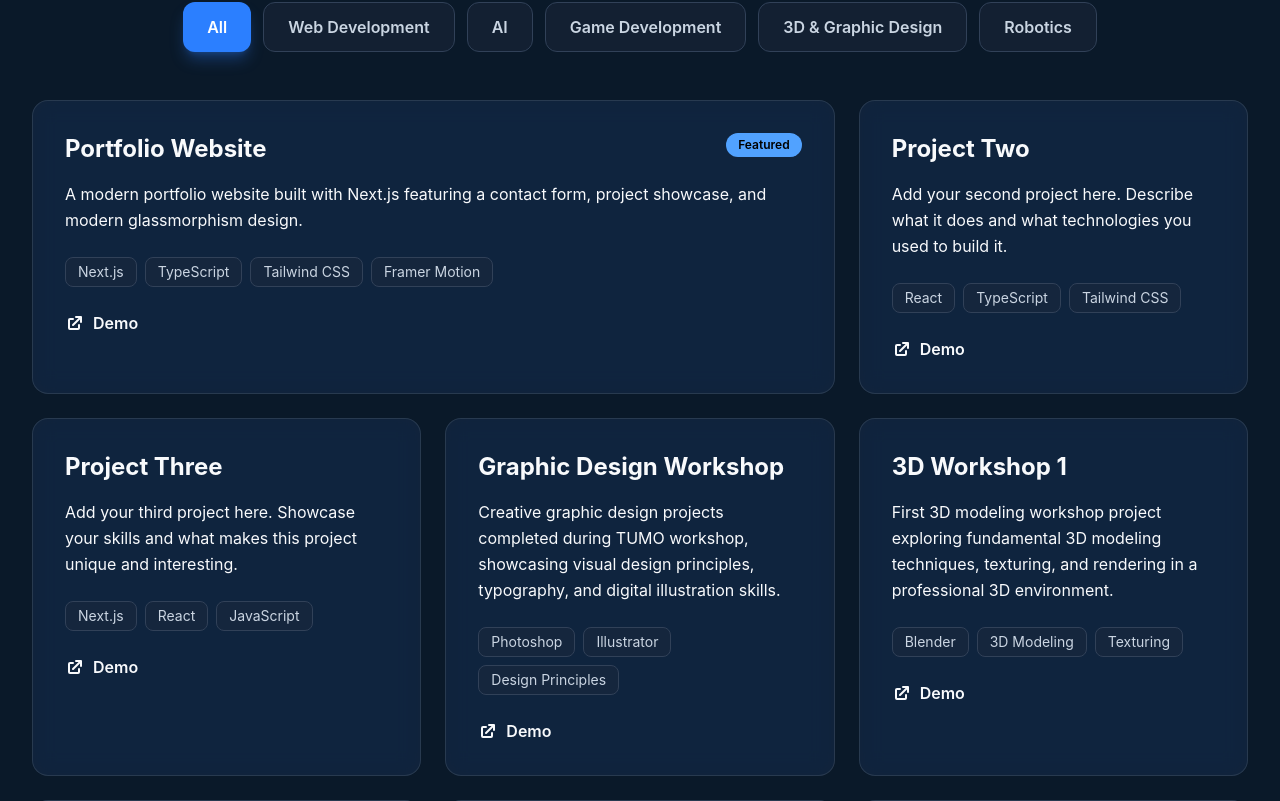
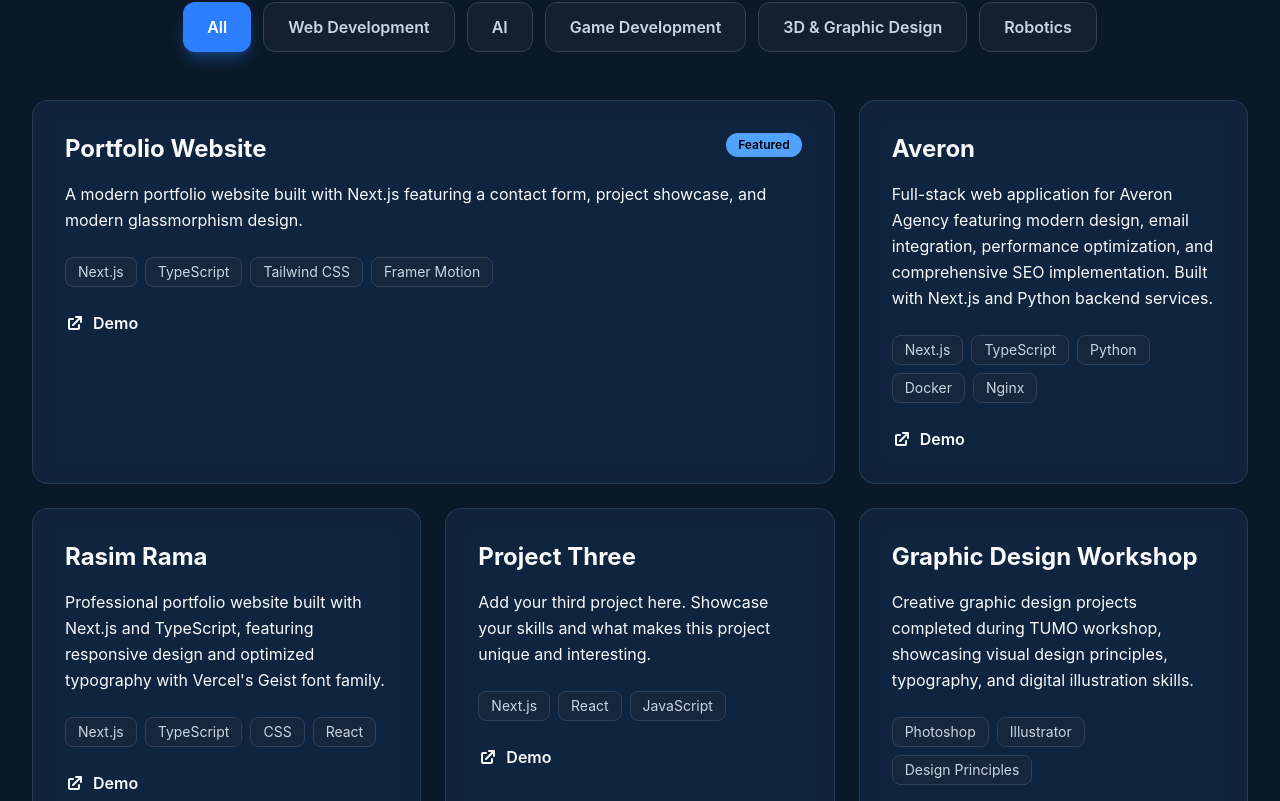
Before and after one commit to rubinramallari9/portofolio, a Next.js app in the folder frontend/: page / in a window 1280 px wide. Shown: the part 2619-3420 px from the top of the page. Built offline with nearby package versions, Linux system fonts and the light colour scheme.

Commit message:
changes added

```diff
--- a/frontend/components/Projects.tsx
+++ b/frontend/components/Projects.tsx
@@ -26,17 +26,26 @@ export default function Projects() {
         "A modern portfolio website built with Next.js featuring a contact form, project showcase, and modern glassmorphism design.",
       technologies: ["Next.js", "TypeScript", "Tailwind CSS", "Framer Motion"],
       github: "#",
-      demo: "#",
+      demo: "https://rubinramallari.com",
       featured: true,
       category: "Web Development" as Category,
     },
     {
-      title: "Project Two",
+      title: "Averon",
       description:
-        "Add your second project here. Describe what it does and what technologies you used to build it.",
-      technologies: ["React", "TypeScript", "Tailwind CSS"],
+        "Full-stack web application for Averon Agency featuring modern design, email integration, performance optimization, and comprehensive SEO implementation. Built with Next.js and Python backend services.",
+      technologies: ["Next.js", "TypeScript", "Python", "Docker", "Nginx"],
       github: "#",
-      demo: "#",
+      demo: "https://averon.agency",
+      category: "Web Development" as Category,
+    },
+    {
+      title: "Rasim Rama",
+      description:
+        "Professional portfolio website built with Next.js and TypeScript, featuring responsive design and optimized typography with Vercel's Geist font family.",
+      technologies: ["Next.js", "TypeScript", "CSS", "React"],
+      github: "#",
+      demo: "https://rasimrama.com",
       category: "Web Development" as Category,
     },
     {
```
